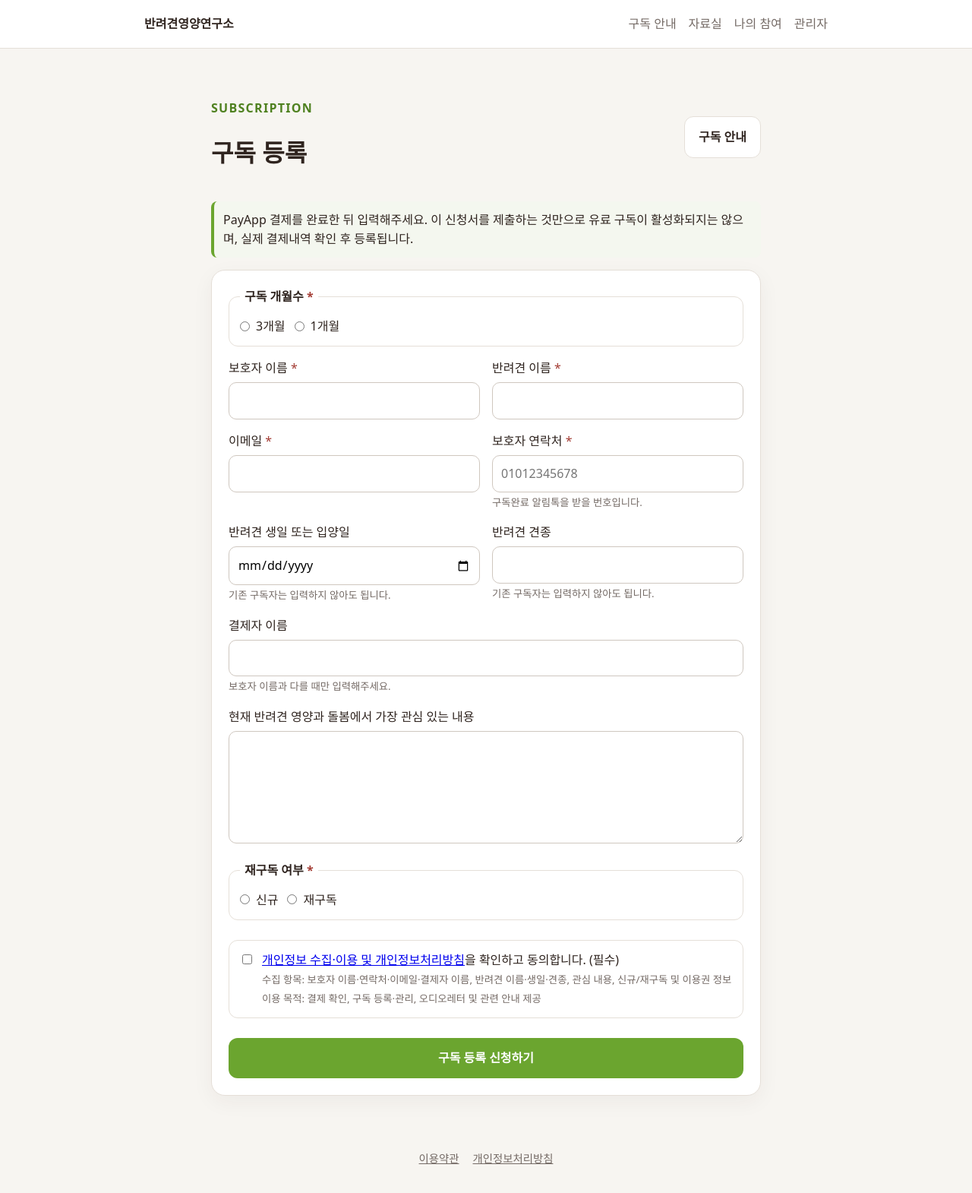
After one commit to dognutritionlab25-cmd/audioletter-quiz-app, a Flask app: page /subscription/register in a window 1280 px wide. The commit adds this page. Shown: the whole page at 76% size. Run offline with Flask 3, Linux system fonts and the light colour scheme; the visitor is signed in with stand-in values (Sample User, id 1); data comes from the database, SQL or seed files in the repository; data that the repository does not hold is empty.

Commit message:
Add files via upload

```diff
--- /dev/null
+++ b/templates/subscription_registration.html
@@ -0,0 +1,29 @@
+{% extends 'base.html' %}
+{% block title %}구독 등록 · 반려견영양연구소{% endblock %}
+{% block content %}
+<div class="admin-head"><div><p class="eyebrow">SUBSCRIPTION</p><h1>구독 등록</h1></div><a class="secondary button-link" href="{{ url_for('public_pages.subscribe') }}">구독 안내</a></div>
+<p class="notice">PayApp 결제를 완료한 뒤 입력해주세요. 이 신청서를 제출하는 것만으로 유료 구독이 활성화되지는 않으며, 실제 결제내역 확인 후 등록됩니다.</p>
+<form class="card form-grid" method="post" novalidate>
+  <input type="hidden" name="csrf_token" value="{{ csrf_token() }}">
+  <fieldset class="wide form-fieldset">
+    <legend>구독 개월수 <span class="required">*</span></legend>
+    <div class="rating">
+      {% for code, label in plans.items() %}<label class="inline"><input type="radio" name="plan_code" value="{{ code }}" {% if values.plan_code == code %}checked{% endif %} required> {{ label }}</label>{% endfor %}
+    </div>
+  </fieldset>
+  <label>보호자 이름 <span class="required">*</span><input name="guardian_name" maxlength="100" value="{{ values.guardian_name or '' }}" autocomplete="name" required></label>
+  <label>반려견 이름 <span class="required">*</span><input name="dog_name" maxlength="100" value="{{ values.dog_name or '' }}" required></label>
+  <label>이메일 <span class="required">*</span><input type="email" name="email" maxlength="254" value="{{ values.email or '' }}" autocomplete="email" required></label>
+  <label>보호자 연락처 <span class="required">*</span><input type="tel" name="contact_phone" maxlength="30" value="{{ values.contact_phone or '' }}" autocomplete="tel" placeholder="01012345678" required><small>구독완료 알림톡을 받을 번호입니다.</small></label>
+  <label>반려견 생일 또는 입양일<input type="date" name="dog_birth_date" value="{{ values.dog_birth_date or '' }}"><small>기존 구독자는 입력하지 않아도 됩니다.</small></label>
+  <label>반려견 견종<input name="dog_breed" maxlength="100" value="{{ values.dog_breed or '' }}"><small>기존 구독자는 입력하지 않아도 됩니다.</small></label>
+  <label class="wide">결제자 이름<input name="payer_name" maxlength="100" value="{{ values.payer_name or '' }}"><small>보호자 이름과 다를 때만 입력해주세요.</small></label>
+  <label class="wide">현재 반려견 영양과 돌봄에서 가장 관심 있는 내용<textarea name="interests" maxlength="1000" rows="5">{{ values.interests or '' }}</textarea></label>
+  <fieldset class="wide form-fieldset">
+    <legend>재구독 여부 <span class="required">*</span></legend>
+    <div class="rating"><label class="inline"><input type="radio" name="registration_type" value="new" {% if values.registration_type == 'new' %}checked{% endif %} required> 신규</label><label class="inline"><input type="radio" name="registration_type" value="renewal" {% if values.registration_type == 'renewal' %}checked{% endif %} required> 재구독</label></div>
+  </fieldset>
+  <label class="wide agreement"><input type="checkbox" name="privacy_agree" value="yes" {% if values.privacy_agree == 'yes' %}checked{% endif %} required> <span><a href="{{ url_for('public_pages.privacy') }}" target="_blank" rel="noopener">개인정보 수집·이용 및 개인정보처리방침</a>을 확인하고 동의합니다. (필수)<br><small>수집 항목: 보호자 이름·연락처·이메일·결제자 이름, 반려견 이름·생일·견종, 관심 내용, 신규/재구독 및 이용권 정보<br>이용 목적: 결제 확인, 구독 등록·관리, 오디오레터 및 관련 안내 제공</small></span></label>
+  <button class="primary wide" type="submit">구독 등록 신청하기</button>
+</form>
+{% endblock %}
--- /dev/null
+++ b/templates/subscription_registration_unavailable.html
@@ -0,0 +1,5 @@
+{% extends 'base.html' %}
+{% block title %}구독 등록 준비 중 · 반려견영양연구소{% endblock %}
+{% block content %}
+<section class="card narrow center"><h1>구독 등록 준비 중</h1><p>현재 구독 등록 페이지를 준비 중입니다.</p><a class="secondary button-link" href="{{ url_for('public_pages.subscribe') }}">구독 안내로 돌아가기</a></section>
+{% endblock %}
```
Also changed, not shown: templates/subscribe.html (+14 -3 lines), templates/subscription_registration_complete.html (added, +11 -0 lines).
